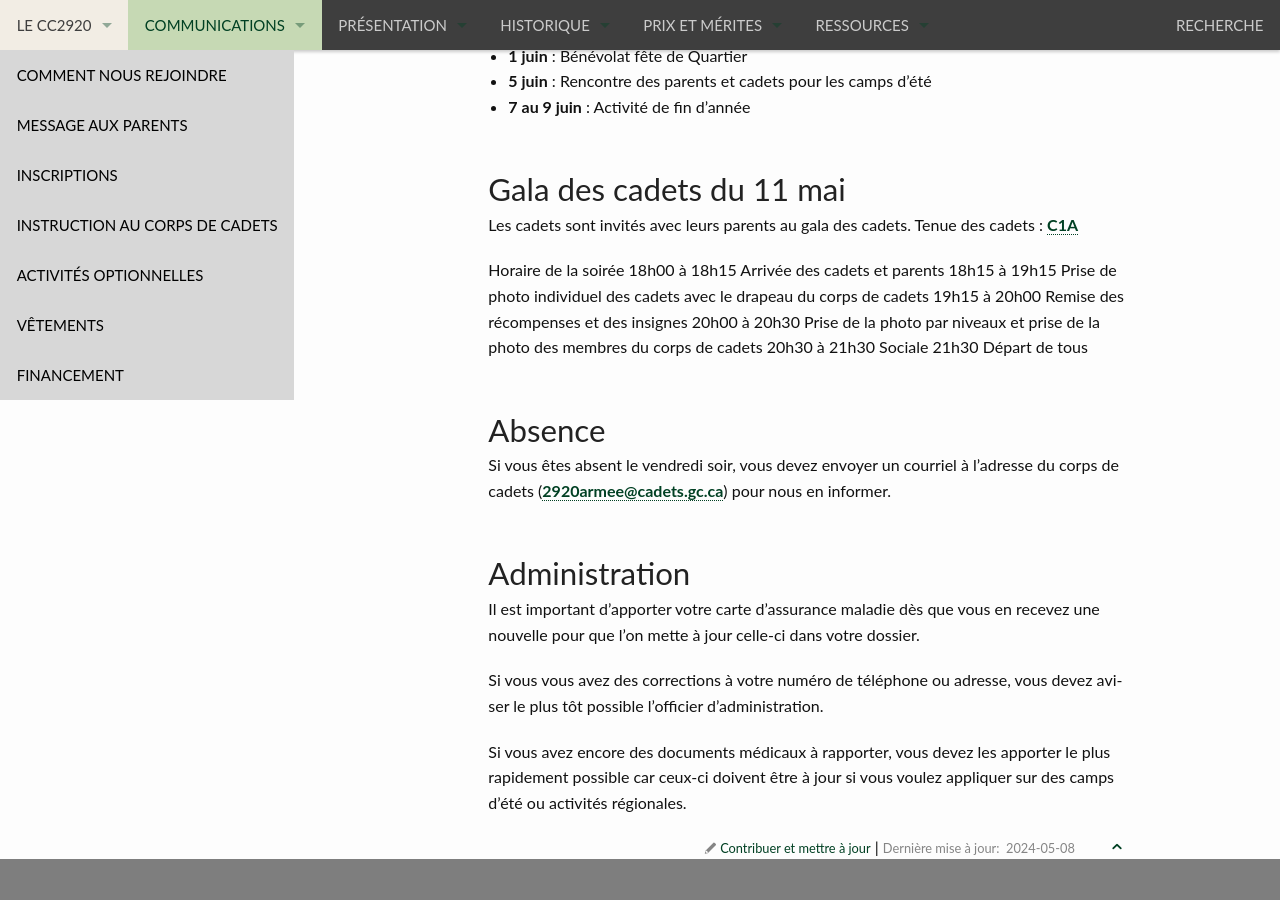
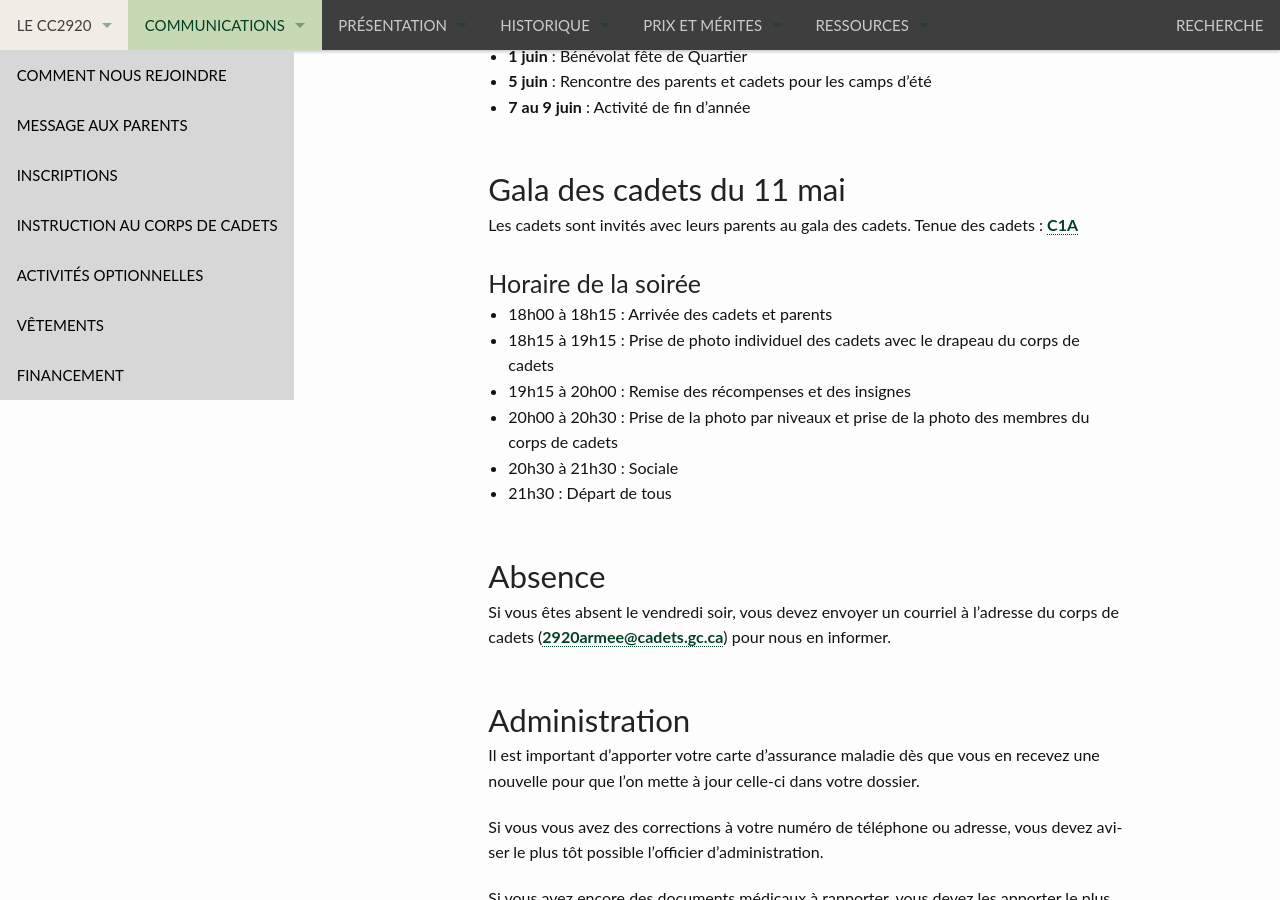
Before and after one commit to CC2920/web, a Jekyll site: the page built from _communications/messages.md, in a window 1280 px wide and 900 px high, scrolled down 1034 px. Built offline with Jekyll 4.4.1, drawn with Linux system fonts in a browser that asks for light colours.

```diff
--- a/_communications/messages.md
+++ b/_communications/messages.md
@@ -37,13 +37,13 @@ Soirée d'instruction, tenue [C5](https://www.cc2920.ca/docs/ressources/guide_un
 Les cadets sont invités avec leurs parents au gala des cadets.
 Tenue des cadets : [C1A](https://www.cc2920.ca/docs/ressources/guide_uniforme.v3.pdf)
 
-Horaire de la soirée
-18h00 à 18h15    Arrivée des cadets et parents
-18h15 à 19h15    Prise de photo individuel des cadets avec le drapeau du corps de cadets
-19h15 à 20h00    Remise des récompenses et des insignes
-20h00 à 20h30    Prise de la photo par niveaux et prise de la photo des membres du corps de cadets
-20h30 à 21h30    Sociale
-21h30            Départ de tous
+### Horaire de la soirée
+- 18h00 à 18h15 : Arrivée des cadets et parents
+- 18h15 à 19h15 : Prise de photo individuel des cadets avec le drapeau du corps de cadets
+- 19h15 à 20h00 : Remise des récompenses et des insignes
+- 20h00 à 20h30 : Prise de la photo par niveaux et prise de la photo des membres du corps de cadets
+- 20h30 à 21h30 : Sociale
+- 21h30         : Départ de tous
 
 ## Absence
 
```
